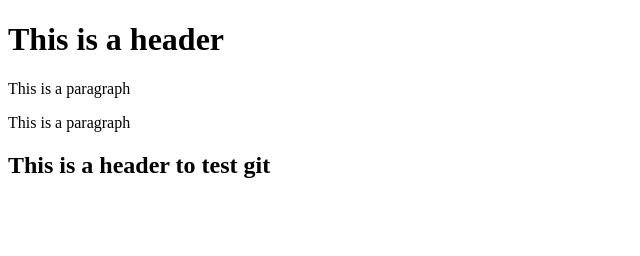
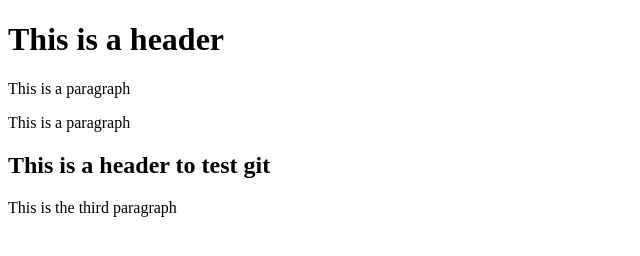
Before and after one commit to PraiseTech19/git-test, a website: page index.html in a window 1280 px wide. Shown: the whole page, without its empty margins (0-640 px from the left). Drawn offline with Linux system fonts and the light colour scheme.

Commit message:
sixth commit

```diff
--- a/index.html
+++ b/index.html
@@ -8,10 +8,9 @@
 </head>
 <body>
     <h1>This is a header</h1>
-
-
     <p>This is a paragraph</p>
     <p>This is a paragraph</p>
     <h2>This is a header to test git</h2>
+    <p>This is the third paragraph</p>
 </body>
 </html>
--- a/package.json
+++ b/package.json
@@ -4,7 +4,9 @@
   "description": "This is a test directory to learn Git and Node",
   "main": "index.html",
   "scripts": {
-    "test": "echo \"Error: no test specified\" && exit 1"
+    "start": "npm run lite",
+    "test": "echo \"Error: no test specified\" && exit 1",
+    "lite": "lite-server"
   },
   "repository": {
     "type": "git",
```
Also changed, not shown: 1 other file.
